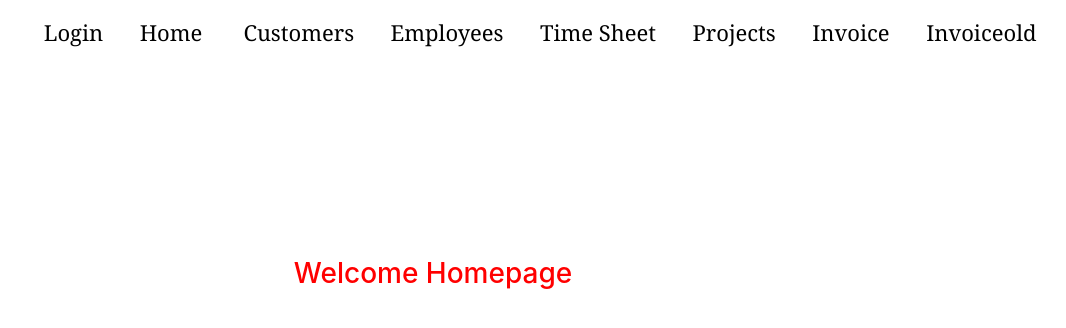
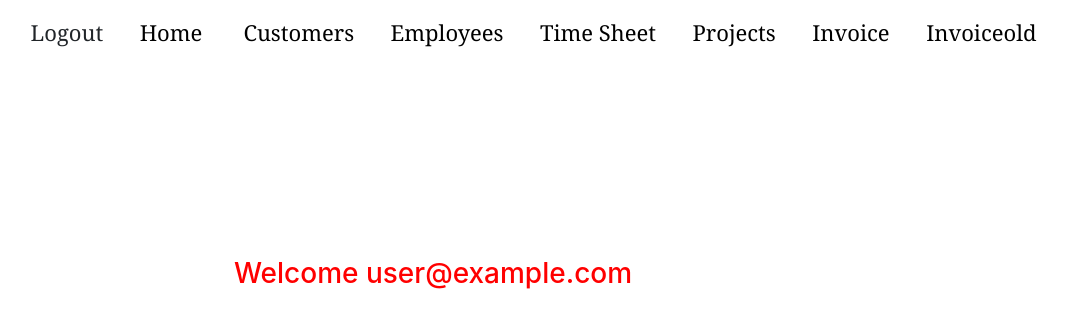
Before and after one commit to magitex/empfront, a React (Create React App) app: page /home in a window 1280 px wide. Shown: the top 328 px of the page, without its empty margins (207-1273 px from the left). Built offline with nearby package versions, Linux system fonts and the light colour scheme; no server answers; sample sign-in values are in the browser's storage.

Commit message:
new repo for empfrontend

```diff
--- a/package.json
+++ b/package.json
@@ -16,10 +16,12 @@
     "bootstrap": "^5.0.2",
     "bootstrap-icons": "^1.5.0",
     "country-state-city": "^3.0.1",
+    "firebase": "^9.1.1",
     "jquery": "^3.6.0",
     "jspdf-react": "^1.0.11",
     "query-string": "^7.0.1",
     "react": "^17.0.2",
+    "react-bootstrap": "^1.6.4",
     "react-country-region-selector": "^3.2.0",
     "react-dom": "^17.0.2",
     "react-images-upload": "^1.2.8",
@@ -28,6 +30,7 @@
     "react-router-dom": "^5.2.0",
     "react-scripts": "4.0.3",
     "react-to-pdf": "^0.0.14",
+    "react-with-firebase-auth": "^1.3.11",
     "use-url-search-params": "^2.3.13",
     "web-vitals": "^1.1.2"
   },
@@ -54,5 +57,8 @@
       "last 1 firefox version",
       "last 1 safari version"
     ]
+  },
+  "devDependencies": {
+    "@types/react-router-dom": "^5.3.0"
   }
 }
--- /dev/null
+++ b/src/PrivateRoute.js
@@ -0,0 +1,20 @@
+import React from "react"
+import { Route, Redirect } from "react-router-dom"
+import { useAuth } from "./contexts/useAuth"
+
+export default function PrivateRoute({ component: RouteComponent, ...rest }) {
+  const { currentUser } = useAuth()
+console.log('user',currentUser);
+  return (
+    <Route
+    {...rest}
+    render={routeProps =>
+      !!currentUser ? (
+        <RouteComponent {...routeProps} />
+      ) : (
+        <Redirect to={"/"} />
+      )
+    }
+  />
+  )
+}
--- a/src/components/Navbar/navbar.js
+++ b/src/components/Navbar/navbar.js
@@ -1,4 +1,4 @@
-import { BrowserRouter as Router,Link,Switch,Route } from 'react-router-dom';
+import { BrowserRouter as Router,Link,Switch,Route, useHistory } from 'react-router-dom';
 import Homepage from '../homepage/homepage';
 import Addemployees from '../employees/addemployees';
 import Editemployees from '../employees/editemployees';
@@ -16,44 +16,72 @@ import Invoicelist from '../invoices/invoicelist';
 import Addinvoice from '../invoices/addinvoice';
 import Invoice from '../invoices/invoice';
 import Addinvoiceold from '../invoices/addinvoiceold';
+import { useAuth } from "../../contexts/useAuth"
+import PrivateRoute from "../../PrivateRoute";
 
 
+export default function Navbar()  {
+  const { currentUser,logout } = useAuth()
+  const history = useHistory()
+
+  async function handlelogout() {
 
 
+    try {
+      await logout()
+      history.push("/")
+    } catch {
+      //setError("Failed to log out")
+    }
 
-export default class Navbar extends Component {
-  render(){
+
+  }
+
+
   return (
 
     <Router>
       <div>
         <div className='navbars'>
-            <Link to="/">Login</Link>&nbsp;
-            <Link to="/home">Home</Link> &nbsp;
+          {!currentUser && (
+            <>
+
+          </>
+          )
+          }
+           {currentUser && (
+            <>
+          <a  onClick={handlelogout}>Logout</a>&nbsp;
+          <Link to="/home">Home</Link> &nbsp;
             <Link to="/customerslist">Customers</Link>&nbsp;
             <Link to="/employeelist">Employees</Link>&nbsp;
             <Link to="/timesheet">Time Sheet</Link>&nbsp;
             <Link to="/projectlist">Projects</Link>&nbsp;
             <Link to="/invoicelist">Invoice</Link>&nbsp;
             <Link to="/addinvoiceold">Invoiceold</Link>&nbsp;
+          </>
+          )
+          }
+
+
 
 
         </div>
         <Switch>
+         <PrivateRoute  exact  path="/home" component={Homepage} />
           <Route path="/" exact> <Login /></Route>
           <Route path="/signin"> <Signin /></Route>
-          <Route path="/home"> <Homepage /></Route>
-          <Route path="/addcustomer"><AddCustomers /></Route>
-          <Route path="/editcustomer/:id"><Editcustomer/></Route>
-          <Route path="/customerslist"><Customerslist/></Route>
-          <Route path="/timesheet"><Timesheet /> </Route>
-          <Route path="/projectlist"><Projects /></Route>
-          <Route path="/employeelist"><Employeeslist /></Route>
-          <Route path="/addemployees"><Addemployees /></Route>
-          <Route path="/editemployees/:id"><Editemployees/></Route>
-          <Route path="/invoicelist"><Invoicelist/></Route>
-          <Route path="/addinvoice"><Addinvoice/></Route>
-          <Route path="/addinvoiceold"><Addinvoiceold/></Route>
+          <PrivateRoute exact  path="/addcustomer"  component={AddCustomers} />
+          <PrivateRoute exact path="/editcustomer/:id" component={Editcustomer} />
+          <PrivateRoute exact path="/customerslist" component={Customerslist}  />
+          <PrivateRoute exact path="/timesheet" component={Timesheet} />
+          <PrivateRoute exact path="/projectlist" component={Projects} />
+          <PrivateRoute exact path="/employeelist" component={Employeeslist} />
+          <PrivateRoute exact path="/addemployees" component={Addemployees} />
+          <PrivateRoute exact path="/editemployees/:id" component={Editemployees} />
+          <PrivateRoute exact path="/invoicelist" component={Invoicelist} />
+          <PrivateRoute exact  path="/addinvoice" component={Addinvoice} />
+          <PrivateRoute exact path="/addinvoiceold" component={Addinvoiceold} />
 
 
           <Route path="/invoice"><Invoice/></Route>
@@ -63,5 +91,5 @@ export default class Navbar extends Component {
     </Router>
 
   );
+
 }
-}
--- a/src/components/homepage/homepage.js
+++ b/src/components/homepage/homepage.js
@@ -1,12 +1,15 @@
 import React, { Component } from 'react'
 import './homepage.css'
+import { useAuth } from "../../contexts/useAuth"
 
-export default class Homepage extends Component {
-    render() {
+export default function Homepage() {
+    const { currentUser } = useAuth()
+    console.log('user',currentUser)
+
         return (
             <div className='main'>
-                 <h3>Welcome Homepage</h3>
+                 <h3>Welcome {currentUser.email}</h3>
             </div>
         )
-    }
+
 }
--- a/src/components/login/login.js
+++ b/src/components/login/login.js
@@ -1,56 +1,57 @@
-import React, { Component } from 'react'
-import { Link } from 'react-router-dom'
+import React, { useRef, useState } from "react"
+import { useAuth } from "../../contexts/useAuth"
+import { Form, Button, Card, Alert } from "react-bootstrap"
+import { Link, useHistory } from "react-router-dom"
 import './login.css'
 
-export default class Login extends Component {
-    constructor(props){
-        super(props);
-        this.state={
-                username:'',
-                email:'',
-                password:''
+export default function Login() {
+  const emailRef = useRef()
+  const passwordRef = useRef()
+  const { login } = useAuth()
+  const [error, setError] = useState("")
+  const [loading, setLoading] = useState(false)
+  const history = useHistory()
 
-        }
-        this.handleInput=this.handleInput.bind(this);
-        this.onLogin=this.onLogin.bind(this);
+  async function handleSubmit(e) {
+    e.preventDefault()
+
+    try {
+      setError("")
+      setLoading(true)
+      await login(emailRef.current.value, passwordRef.current.value)
+      history.push("/home")
+    } catch {
+      setError("Failed to log in")
     }
 
-    handleInput(e){
-        this.setState({
-            [e.target.name]:e.target.value
-        })
-    }
+    setLoading(false)
+  }
 
-    onLogin(e){
-        e.preventDefault();
-        const loginDetail = this.state
-        console.log(loginDetail);
-
-    }
-
-    render() {
-        return (
-            <div className='container'>
-                <form onSubmit={this.onLogin}>
+  return (
+    <>
+    <div className='container'>
+                <form onSubmit={handleSubmit}>
                 <h2>Log In</h2>
+                {error && <Alert variant="danger">{error}</Alert>}
                   <div className="form-floating mb-3">
-                    <input type="text" value={this.state.username} name='username' onChange={this.handleInput} className="form-control" id="floatingInputname" placeholder="name" required/>
+                    <input type="text"  name='username'  className="form-control" id="floatingInputname" placeholder="name" required/>
                     <label htmlFor="floatingInput">User Name</label>
                 </div>
                 <div className="form-floating mb-3">
-                    <input type="email" value={this.state.email} name='email' onChange={this.handleInput} className="form-control" id="floatingInputmail" placeholder="name@example.com" required/>
+                    <input type="email" ref={emailRef} required  name='email' className="form-control" id="floatingInputmail" placeholder="name@example.com" required/>
                     <label htmlFor="floatingInput">Email address</label>
                 </div>
                 <div className="form-floating mb-3">
-                    <input type="password" value={this.state.password} name='password' onChange={this.handleInput} className="form-control" id="floatingPassword" placeholder="Password" required/>
+                    <input type="password" ref={passwordRef} required  name='password'  className="form-control" id="floatingPassword" placeholder="Password" required/>
                     <label htmlFor="floatingPassword">Password</label>
                 </div>
                 <div className='d-flex justify-content-start'>
-                    <button type="submit" className="btn btn-success mt-2 md-2">Login</button>
+                    <button type="submit" disabled={loading} className="btn btn-success mt-2 md-2">Login</button>
                     <Link to='/signin'><h6>Register here</h6></Link>
                 </div>
                 </form>
             </div>
-        )
-    }
+
+    </>
+  )
 }
--- /dev/null
+++ b/src/contexts/useAuth.js
@@ -0,0 +1,79 @@
+import React, { useContext, useState, useEffect } from "react"
+import firebase from 'firebase/compat/app'
+import 'firebase/compat/auth'
+firebase.initializeApp({
+    apiKey: "AIzaSyCgcum0sX_Gk4v6ABCOuX8ThLLR3fac8kU",
+
+    authDomain: "employeemanagement-183ce.firebaseapp.com",
+
+    projectId: "employeemanagement-183ce",
+
+    storageBucket: "employeemanagement-183ce.appspot.com",
+    databaseURL: "https://employeemanagement-183ce-default-rtdb.firebaseio.com",
+    messagingSenderId: "669178259225",
+
+    appId: "1:669178259225:web:b386c05ba3349077f40788",
+
+    measurementId: "G-W1K3W99LLS"
+})
+
+const AuthContext = React.createContext()
+
+export const  useAuth= () => {
+  return useContext(AuthContext)
+}
+
+export const AuthProvider = ({ children }) => {
+  const [currentUser, setCurrentUser] = useState()
+  const [user, setUser] = useState(null)
+  const [isuthenticating, setisuthenticating] = useState(true)
+  const [loading, setLoading] = useState(true)
+  function signup(email, password) {
+    return firebase.auth().createUserWithEmailAndPassword(email, password)
+  }
+
+  function login(email, password) {
+    return firebase.auth().signInWithEmailAndPassword(email, password)
+  }
+
+  function logout() {
+    return firebase.auth().signOut()
+  }
+
+  function resetPassword(email) {
+    return firebase.auth().sendPasswordResetEmail(email)
+  }
+
+  function updateEmail(email) {
+    return currentUser.auth().updateEmail(email)
+  }
+
+  function updatePassword(password) {
+    return currentUser.auth().updatePassword(password)
+  }
+
+  useEffect(() => {
+    const unsubscribe = firebase.auth().onAuthStateChanged(user => {
+      setCurrentUser(user)
+      setLoading(false)
+    })
+
+    return unsubscribe
+  }, [])
+
+  const value = {
+    currentUser,
+    login,
+    signup,
+    logout,
+    resetPassword,
+    updateEmail,
+    updatePassword
+  }
+
+  return (
+    <AuthContext.Provider value={value}>
+      {!loading && children}
+    </AuthContext.Provider>
+  )
+}
--- a/src/index.js
+++ b/src/index.js
@@ -3,10 +3,13 @@ import ReactDOM from 'react-dom';
 import './index.css';
 import App from './App';
 import reportWebVitals from './reportWebVitals';
-
+import { AuthProvider } from './contexts/useAuth'
 ReactDOM.render(
   <React.StrictMode>
+    <AuthProvider>
     <App />
+    </AuthProvider>
+
   </React.StrictMode>,
   document.getElementById('root')
 );
```
Also changed, not shown: src/components/invoices/addinvoice.js (+36 -4 lines), 2 other files (tests, documents, lock files or other folders).
